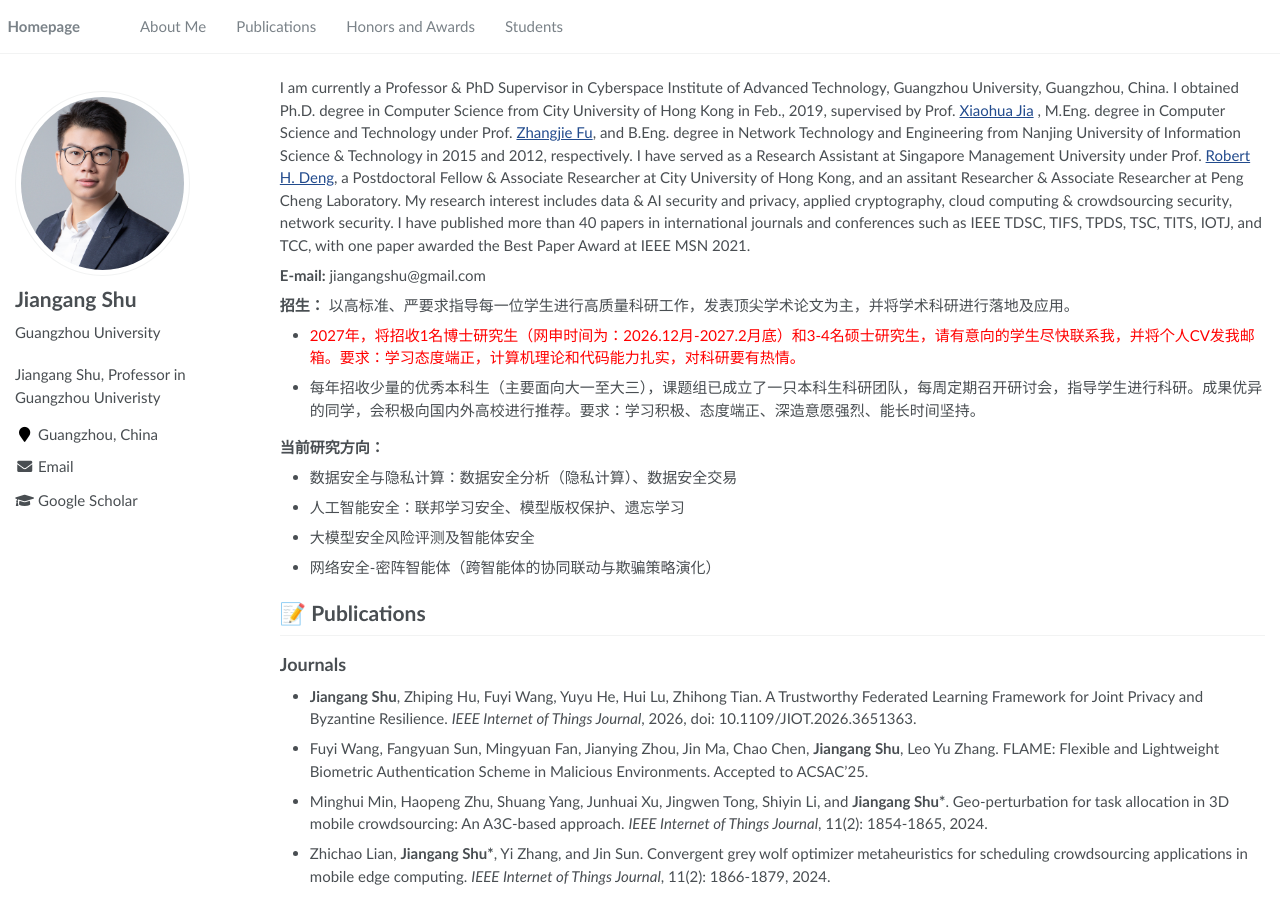
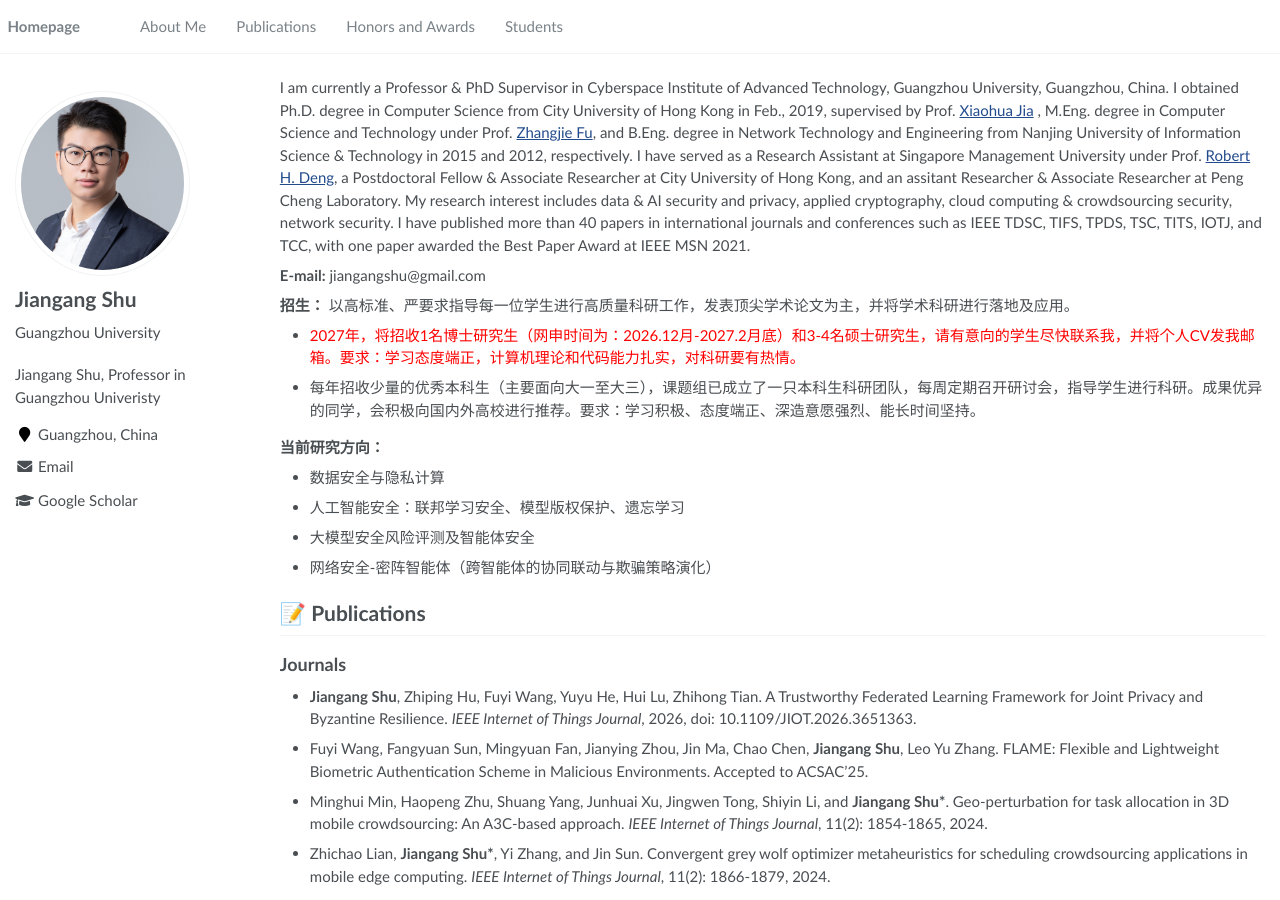
Before and after one commit to jgshu/jgshu.github.io, a Jekyll site: the page built from _pages/about.md, in a window 1280 px wide and 900 px high. Built offline with Jekyll 4.4.1, drawn with Linux system fonts in a browser that asks for light colours.

Commit message:
Update about.md

```diff
--- a/_pages/about.md
+++ b/_pages/about.md
@@ -29,7 +29,7 @@ I am currently a Professor &#38; PhD Supervisor in Cyberspace Institute of Advan
 
 **当前研究方向：**
 
-- 数据安全与隐私计算：数据安全分析（隐私计算）、数据安全交易
+- 数据安全与隐私计算
 - 人工智能安全：联邦学习安全、模型版权保护、遗忘学习
 - 大模型安全风险评测及智能体安全
 - 网络安全-密阵智能体（跨智能体的协同联动与欺骗策略演化）
```
